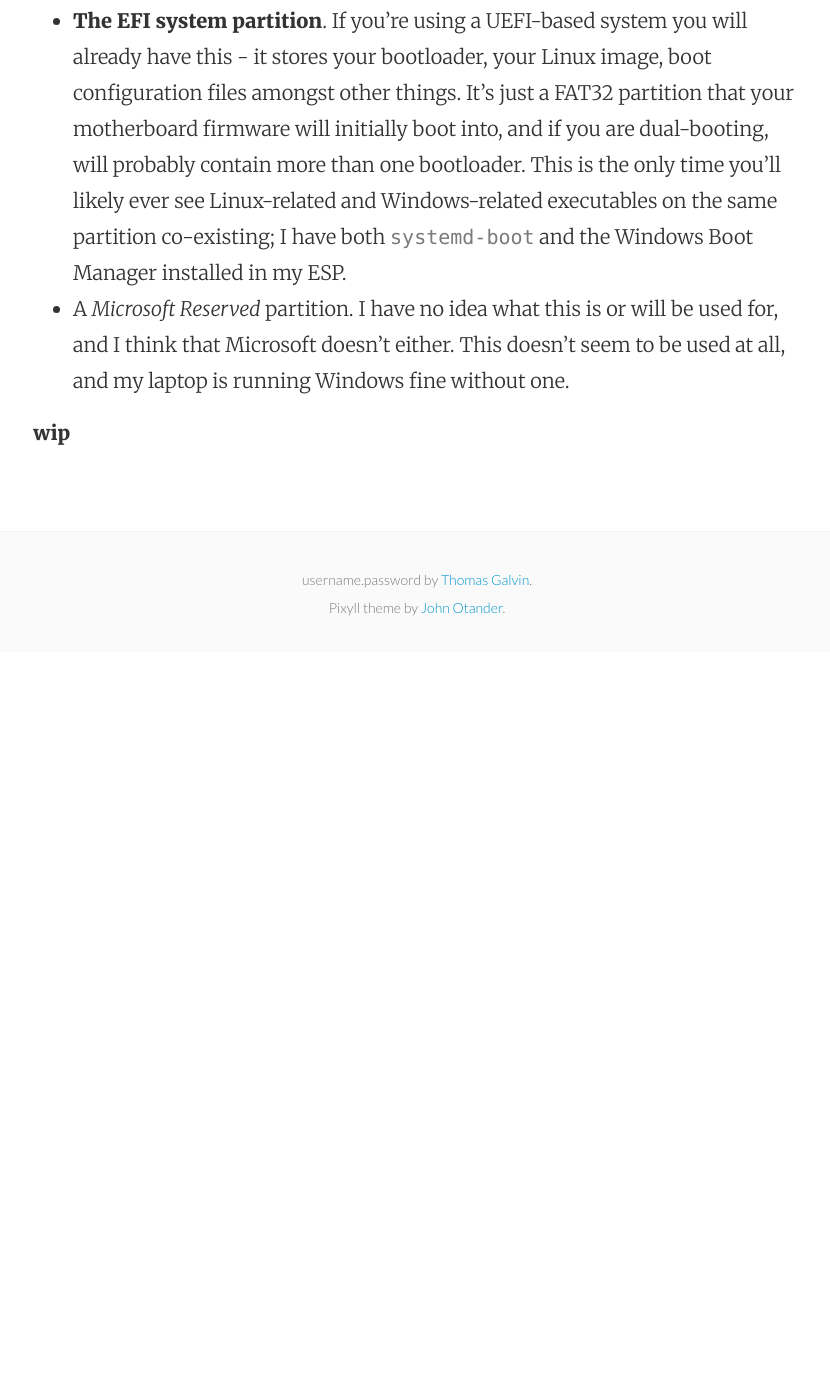
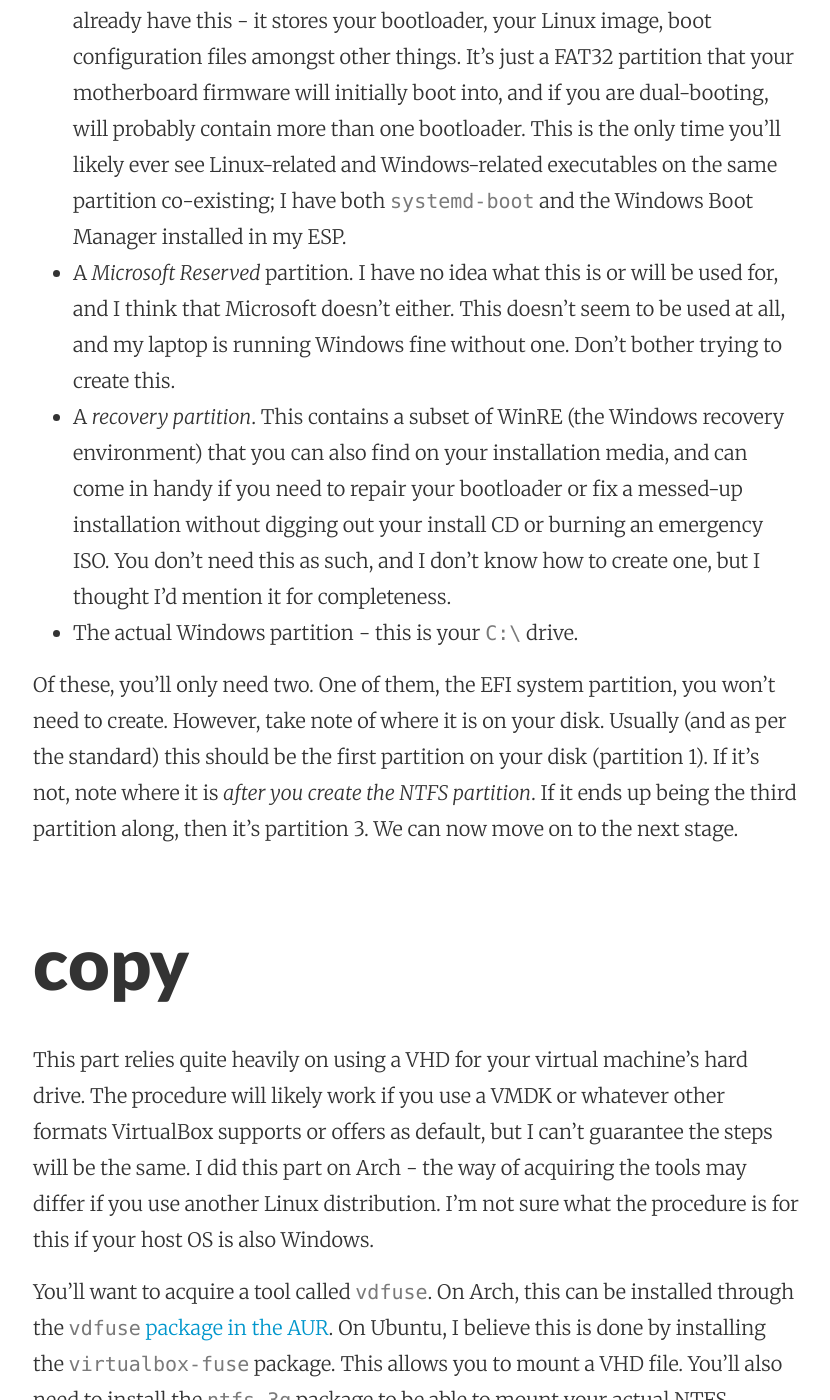
Before and after one commit to tom-galvin/tom-galvin.github.io, a Jekyll site: the page built from _posts/2016-04-02-vhd.md, in a window 1280 px wide and 1400 px high, scrolled down 2337 px. Shown: the whole window, without its empty margins (223-1053 px from the left). Built offline with Jekyll 4.4.1, drawn with Linux system fonts in a browser that asks for light colours; nearby versions of some CDN libraries; comment, search, counter and statistics services are not loaded; before the commit the page ends 2989 px from its top, so only the background shows below that; some of the changed text lies outside the part shown.

Commit message:
Update 2016-04-02-vhd.md

```diff
--- a/_posts/2016-04-02-vhd.md
+++ b/_posts/2016-04-02-vhd.md
@@ -23,6 +23,42 @@ Windows uses NTFS as its file system, so you're going to want to re-arrange your
 GParted supports creation of NTFS partitions directly so I won't provide a step-by-step description of how to do this. However, while I'm at this point, I will mention that Windows, if installed the standard way, will create not one but up to four partitions on your disk. These are:
 
 * **The EFI system partition**. If you're using a UEFI-based system you will already have this - it stores your bootloader, your Linux image, boot configuration files amongst other things. It's just a FAT32 partition that your motherboard firmware will initially boot into, and if you are dual-booting, will probably contain more than one bootloader. This is the only time you'll likely ever see Linux-related and Windows-related executables on the same partition co-existing; I have both `systemd-boot` and the Windows Boot Manager installed in my ESP.
-* A *Microsoft Reserved* partition. I have no idea what this is or will be used for, and I think that Microsoft doesn't either. This doesn't seem to be used at all, and my laptop is running Windows fine without one.
+* A *Microsoft Reserved* partition. I have no idea what this is or will be used for, and I think that Microsoft doesn't either. This doesn't seem to be used at all, and my laptop is running Windows fine without one. Don't bother trying to create this.
+* A *recovery partition*. This contains a subset of WinRE (the Windows recovery environment) that you can also find on your installation media, and can come in handy if you need to repair your bootloader or fix a messed-up installation without digging out your install CD or burning an emergency ISO. You don't need this as such, and I don't know how to create one, but I thought I'd mention it for completeness.
+* The actual Windows partition - this is your `C:\` drive.
+
+Of these, you'll only need two. One of them, the EFI system partition, you won't need to create. However, take note of where it is on your disk. Usually (and as per the standard) this should be the first partition on your disk (partition 1). If it's not, note where it is *after you create the NTFS partition*. If it ends up being the third partition along, then it's partition 3. We can now move on to the next stage.
+
+# copy
+
+This part relies quite heavily on using a VHD for your virtual machine's hard drive. The procedure will likely work if you use a VMDK or whatever other formats VirtualBox supports or offers as default, but I can't guarantee the steps will be the same. I did this part on Arch - the way of acquiring the tools may differ if you use another Linux distribution. I'm not sure what the procedure is for this if your host OS is also Windows.
+
+You'll want to acquire a tool called `vdfuse`. On Arch, this can be installed through the [`vdfuse` package in the AUR](https://aur.archlinux.org/packages/vdfuse/). On Ubuntu, I believe this is done by installing the `virtualbox-fuse` package. This allows you to mount a VHD file. You'll also need to install the `ntfs-3g` package to be able to mount your actual NTFS partition. You will probably want to be superuser for this section (eg. via `sudo su` or you'll be typing `sudo` a lot.
+
+First, you'll want to mount the VHD itself. This can be done like this:
+
+    mkdir /mnt/vhd
+    vdfuse -w -f [path to VHD] /mnt/vhd
+
+This will mount the virtual hard disk to `/mnt/vhd`. You're not done yet, however; inside `/mnt/vhd` is now a selection of files named `EntireDisk`, `Partition1`, `Partition2`, and so forth. In my case, there was only a `Partition1`, making it immediately obvious that this partition in the VHD contains Windows. Now, you'll need to mount this partition separately again.
+
+    mkdir /mnt/vfs
+    mount /mnt/vhd/Partition1 /mnt/vfs
+
+With a bit of luck, you should now be able to see your virtual machine's Windows installation files inside `/mnt/vfs`. Now, we need to mount the partition we created earlier. This is simple enough. Find out the partition device name (eg. `/dev/sda3` - make sure you get this right or you'll mount the wrong thing) and do something like this.
+
+    mkdir /mnt/part
+    mount /dev/sda3 /mnt/part
+
+Now the only remaining thing to do is literally copy all of your files from your virtual partition to the physical one. Don't forget to unmount everything afterward.
+
+    cp -r /mnt/vfs/* /mnt/part
+    umount /mnt/part
+    umount /mnt/vfs
+    umount /mnt/vhd
+
+# WinRE
+
+This next part can only be done through a proper Windows Recovery Environment, because we need to let Windows manage the recreation of the Windows Boot Manager and the other crap it pulls with it. Burn a Windows ISO to a flash drive (preferably the same Windows version as the one in your Virtual Machine), boot into it, and press Shift-F10. This should bring up a command line window. Now, recall from earlier where the EFI system partition was on your disk. You'll need this in a second.
 
 **wip**
```
Also changed, not shown: other parts of _posts/2016-04-02-vhd.md (+1 -1 lines).
